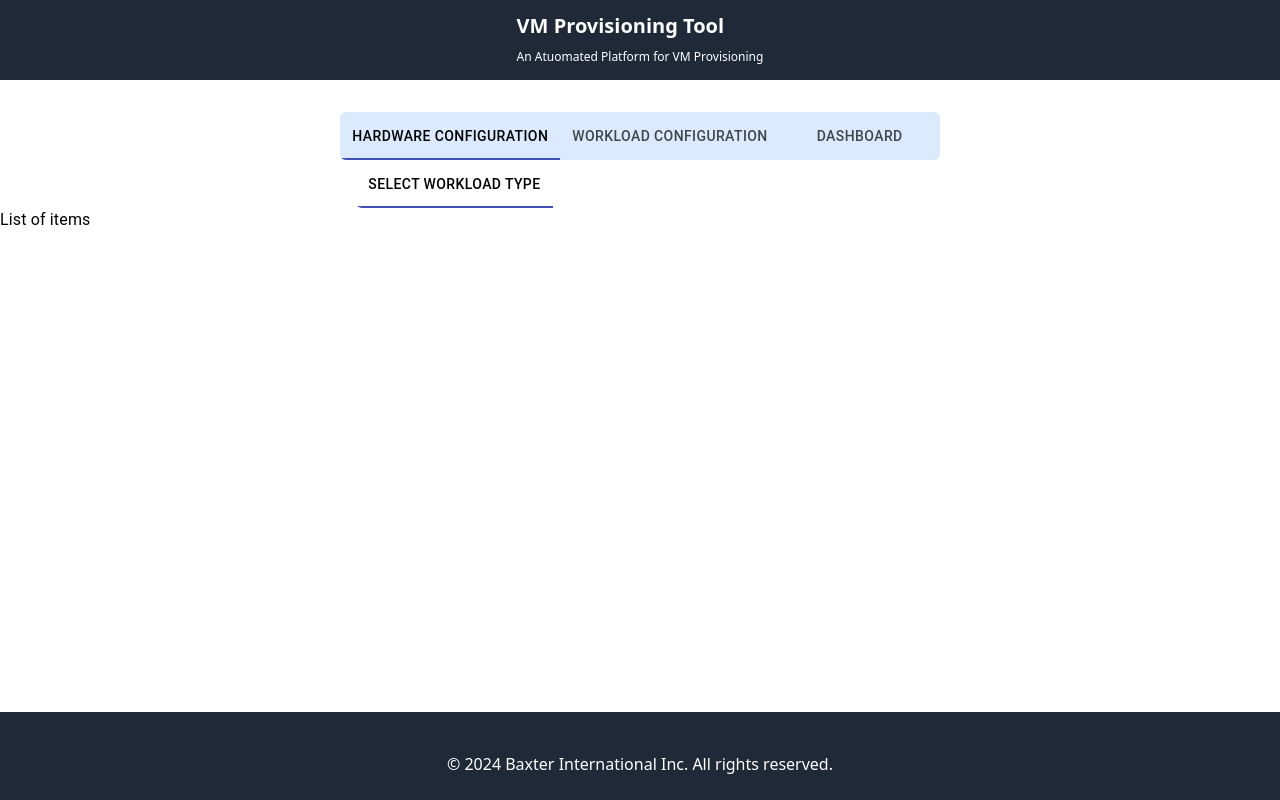
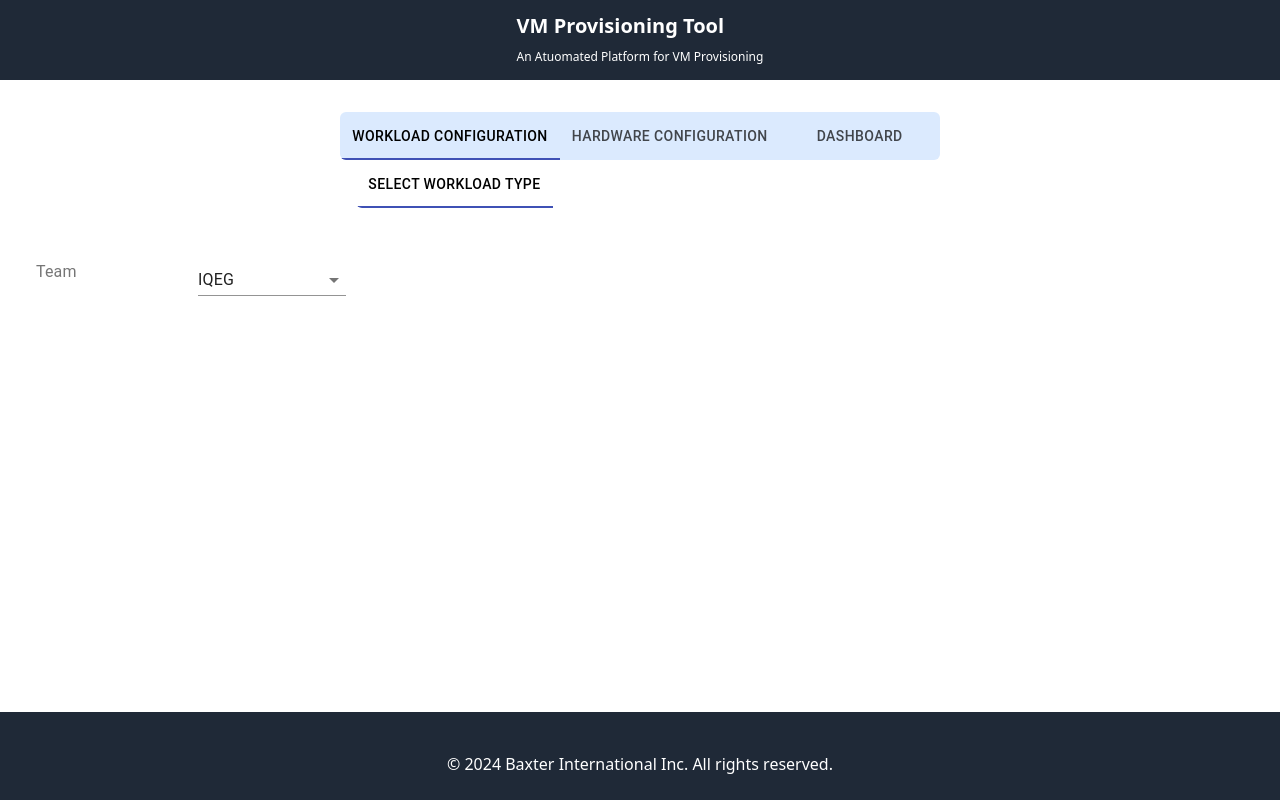
Before and after one commit to kkumarM/vm_provisioner, a React (Create React App) app: page / in a window 1280 px wide. Built offline with nearby package versions, Linux system fonts and the light colour scheme.

Commit message:
added workload conf

```diff
--- a/src/actions/actionTypes.js
+++ b/src/actions/actionTypes.js
@@ -3,3 +3,4 @@ export const BASE_URL = "http://localhost:5000/";
 export const SET_LOGIN_DETAILS = "SET_LOGIN_DETAILS";
 export const LOGIN_SUCCESS = "LOGIN_SUCCESS";
 export const INVALID_USERNAME = "INVALID_USERNAME";
+export const SET_TEAM_VALUES = "SET_TEAM_VALUES";
--- /dev/null
+++ b/src/actions/workloadAction.js
@@ -0,0 +1,9 @@
+import axios from "axios";
+import * as actionTypes from "./actionTypes";
+
+export const setWorkloadConfvalues = (config_values) => {
+    return {
+        type: actionTypes.SET_TEAM_VALUES,
+        payload: config_values
+    }
+}
--- /dev/null
+++ b/src/components/WorkloadConfiguration/workload.js
@@ -0,0 +1,72 @@
+import React, { useEffect } from "react";
+import {
+    Grid,
+    FormControl,
+    FormLabel,
+    NativeSelect,
+    FormGroup,
+} from "@material-ui/core";
+import { useDispatch, useSelector } from "react-redux";
+import * as workloadAction from "../../actions/workloadAction"
+
+function WorkloadConfig(props) {
+    const dispatch = useDispatch();
+
+    const { workload_configuration } = useSelector((state) => state.workload_parameters)
+
+    const handleWorkloadConfig = (e) => {
+        let config_values = workload_configuration;
+        let val = e.target.value;
+
+        config_values = { ...config_values, teams: e.target.value };
+        console.log(workload_configuration, "conf values")
+        dispatch(workloadAction.setWorkloadConfvalues(config_values))
+    }
+    return (
+
+        <div className="py-10">
+
+        <Grid container id="edge_container" className="m-4 w-full px-5">
+            <Grid items xs={3}>
+                <FormGroup row className="flex justify-between">
+
+                    <FormLabel className="text-xl font-extrabold">Team</FormLabel>
+
+                    <FormControl className="space-x-4">
+                        <NativeSelect
+                        value={workload_configuration.teams}
+                        onChange={(e) => handleWorkloadConfig(e)}
+                        name="teams"
+                        >
+                        <option value="IQEG">IQEG</option>
+                        <option value="CQI">CQI</option>
+                        <option value="DeviceVue">DeviceVue</option>
+                        <option value="S3">S3</option>
+                        <option value="Automation">Automation</option>
+                        <option value="QA & Verification">QA & Verification</option>
+                        <option value="INDA">INDA</option>
+                        <option value="HCL-Pump">HCL-Pump</option>
+                         {/* {
+                             teams.map((item, index) => {
+                                 return (
+                                     <option value={item} key={index}>
+                                     {item}
+                                     </option>
+                                     );
+                                    } */}
+
+
+
+                        </NativeSelect>
+
+                    </FormControl>
+
+                </FormGroup>
+            </Grid>
+        </Grid>
+        </div>
+
+    );
+}
+
+export default WorkloadConfig;
--- a/src/components/common/Main.js
+++ b/src/components/common/Main.js
@@ -1,5 +1,6 @@
 import React from 'react'
 import { Tabs, Tab, Grid, Typography, Box } from '@material-ui/core'
+import WorkloadConfig from "../WorkloadConfiguration/workload"
 
 function TabPanel(props) {
     const { children, value, index, ...other } = props;
@@ -18,11 +19,16 @@ function TabPanel(props) {
 
 const Main = () => {
     const [firstLevelTabValue, setFirtLevelTabValue] = React.useState(0);
+    const [workloadConf, setWorkloadConf] = React.useState(0);
     const [hardwareConf, setHardwareConf] = React.useState(0);
 
 
     const handleTabChange = (event, newValue) => {
         setFirtLevelTabValue(newValue);
+    }
+
+    const workloadConfClick = (event, newValue) => {
+        setWorkloadConf(newValue);
     }
 
     const hardwareConfClick = (event, newValue) => {
@@ -39,15 +45,15 @@ const Main = () => {
         onChange={handleTabChange}
         indicatorColor='primary'
         >
+            <Tab className='hover:bg-white hover:rounded-xl hover:p-2 hover:font-bold' label = "Workload Configuration" />
             <Tab className='hover:bg-white hover:rounded-xl hover:p-2 hover:font-bold' label = "Hardware Configuration" />
-            <Tab className='hover:bg-white hover:rounded-xl hover:p-2 hover:font-bold' label = "Workload Configuration" />
             <Tab className='hover:bg-white hover:rounded-xl hover:p-2 hover:font-bold' label = "Dashboard" />
 
         </Tabs>
         <TabPanel value={firstLevelTabValue} index={0}>
             <Tabs
-            value={hardwareConf}
-            onChange={hardwareConfClick}
+            value={workloadConf}
+            onChange={workloadConfClick}
             indicatorColor='primary'
             variant='fullwidth'
             className='className="bg-purple-400 rounded-md'
@@ -59,8 +65,8 @@ const Main = () => {
         </Grid>
             </Grid>
 
-            <TabPanel value={hardwareConf} index={0}>
-                <h1>List of items</h1>
+            <TabPanel value={workloadConf} index={0}>
+                <WorkloadConfig />
             </TabPanel>
     </div>
     </>
--- a/src/reducers/index.js
+++ b/src/reducers/index.js
@@ -1,8 +1,10 @@
 import {combineReducers} from "redux";
 import loginReducer from "./loginReducer";
+import workloadReducer from "./workloadReducer";
 
 const rootReducer = combineReducers({
     login_parameters : loginReducer,
+    workload_parameters : workloadReducer,
 });
 
 export default rootReducer;
--- /dev/null
+++ b/src/reducers/workloadReducer.js
@@ -0,0 +1,20 @@
+import * as actionTypes from "../actions/actionTypes"
+
+const initialState = {
+  workload_configuration: {
+    teams: ""}
+
+};
+
+export default function workloadReducer(state = initialState, action) {
+    switch (action.type) {
+        case actionTypes.SET_TEAM_VALUES:
+        return {
+            ...state,
+            workload_configuration: action.payload,
+        };
+
+        default:
+            return state;
+    }
+}
```
